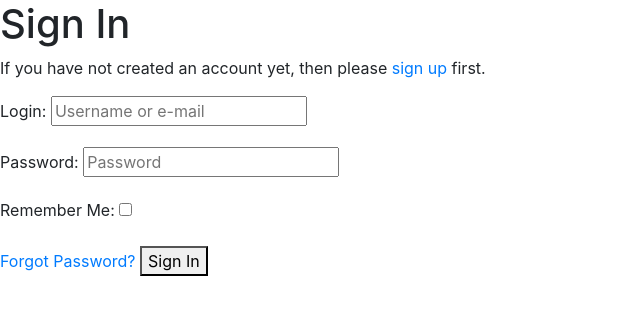
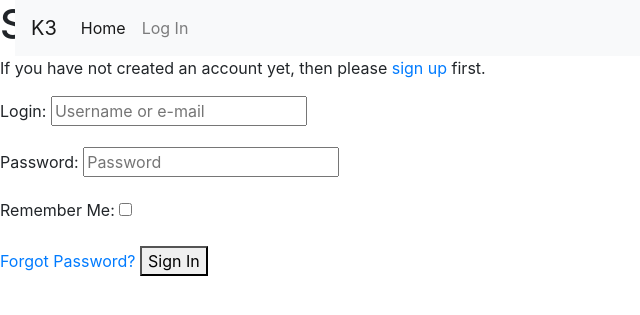
Before and after one commit to algirdas1993/pp5_djangoshop, a Django app: page /accounts/login/ in a window 1280 px wide. Shown: the top 315 px of the page, without its empty margins (0-640 px from the left). Run offline with Django 3.2, Linux system fonts and the light colour scheme; some libraries are stand-ins or nearby versions.

Commit message:
add mane page header

```diff
--- a/home/templates/home/index.html
+++ b/home/templates/home/index.html
@@ -3,5 +3,5 @@
 
 
 {% block content %}
-<h1 class="display-4 text-success">Hello, World</h1>
+
 {% endblock %}
--- a/templates/base.html
+++ b/templates/base.html
@@ -1,7 +1,8 @@
 {% load static %}
 <!doctype html>
 <html lang="en">
-  <head>
+
+<head>
 
     {% block meta %}
     <meta http-equiv="X-UA-Compatible" content="ie=edge">
@@ -13,24 +14,64 @@
     {% endblock %}
 
     {% block corecss %}
-    <link rel="stylesheet" href="https://cdn.jsdelivr.net/npm/bootstrap@4.6.2/dist/css/bootstrap.min.css" integrity="sha384-xOolHFLEh07PJGoPkLv1IbcEPTNtaed2xpHsD9ESMhqIYd0nLMwNLD69Npy4HI+N" crossorigin="anonymous">
+    <link rel="stylesheet" href="https://cdn.jsdelivr.net/npm/bootstrap@4.6.2/dist/css/bootstrap.min.css"
+        integrity="sha384-xOolHFLEh07PJGoPkLv1IbcEPTNtaed2xpHsD9ESMhqIYd0nLMwNLD69Npy4HI+N" crossorigin="anonymous">
     {% endblock %}
 
     {% block extra_css %}
     {% endblock %}
 
     {% block corejs %}
-    <script src="https://cdn.jsdelivr.net/npm/jquery@3.5.1/dist/jquery.min.js" integrity="sha256-9/aliU8dGd2tb6OSsuzixeV4y/faTqgFtohetphbbj0=" crossorigin="anonymous"></script>
-    <script src="https://cdn.jsdelivr.net/npm/bootstrap@4.6.2/dist/js/bootstrap.bundle.min.js" integrity="sha384-Fy6S3B9q64WdZWQUiU+q4/2Lc9npb8tCaSX9FK7E8HnRr0Jz8D6OP9dO5Vg3Q9ct" crossorigin="anonymous"></script>
+    <script src="https://cdn.jsdelivr.net/npm/jquery@3.5.1/dist/jquery.min.js"
+        integrity="sha256-9/aliU8dGd2tb6OSsuzixeV4y/faTqgFtohetphbbj0=" crossorigin="anonymous"></script>
+    <script src="https://cdn.jsdelivr.net/npm/bootstrap@4.6.2/dist/js/bootstrap.bundle.min.js"
+        integrity="sha384-Fy6S3B9q64WdZWQUiU+q4/2Lc9npb8tCaSX9FK7E8HnRr0Jz8D6OP9dO5Vg3Q9ct" crossorigin="anonymous">
+    </script>
     {% endblock %}
 
     {% block extra_js %}
     {% endblock %}
 
-    <title>Ski School</title>
-  </head>
-  <body>
-    <header class="container-fluid fixed-top"></header>
+    <title>Ski School K3</title>
+</head>
+
+<body>
+    <header class="container-fluid fixed-top">
+        <div class="row"></div>
+        <nav class="navbar navbar-expand-lg navbar-light bg-light">
+            <a class="navbar-brand" href="#">K3</a>
+            <button class="navbar-toggler" type="button" data-toggle="collapse" data-target="#navbarNav"
+                aria-controls="navbarNav" aria-expanded="false" aria-label="Toggle navigation">
+                <span class="navbar-toggler-icon"></span>
+            </button>
+            <div class="collapse navbar-collapse" id="navbarNav">
+                <ul class="navbar-nav">
+                    <li class="nav-item active">
+                        <a class="nav-link" href="#">Home <span class="sr-only">(current)</span></a>
+                    </li>
+                    <li class="nav-item">
+                        {% if user.is_authenticated %}
+                        <a class="nav-link" href="{% url 'account_logout' %}">Log Out</a>
+                        {% else %}
+                        <a class="nav-link" href="{% url 'account_login' %}">Log In</a>
+                        {% endif %}
+                    </li>
+                    <li class="nav-item">
+                        {% if user.is_authenticated %}
+                        <a class="nav-link" href="#">Cart</a>
+                        {% endif %}
+                    </li>
+                    <!-- <li class="nav-item">
+                  <a class="nav-link" href="#">Pricing</a>
+                </li> -->
+                    <!-- <li class="nav-item">
+                  <a class="nav-link disabled" href="#">Disabled</a>
+                </li> -->
+                </ul>
+            </div>
+        </nav>
+        </div>
+    </header>
 
 
     {% block content %}
@@ -40,5 +81,6 @@
     {% endblock %}
 
 
-  </body>
+</body>
+
 </html>
```
